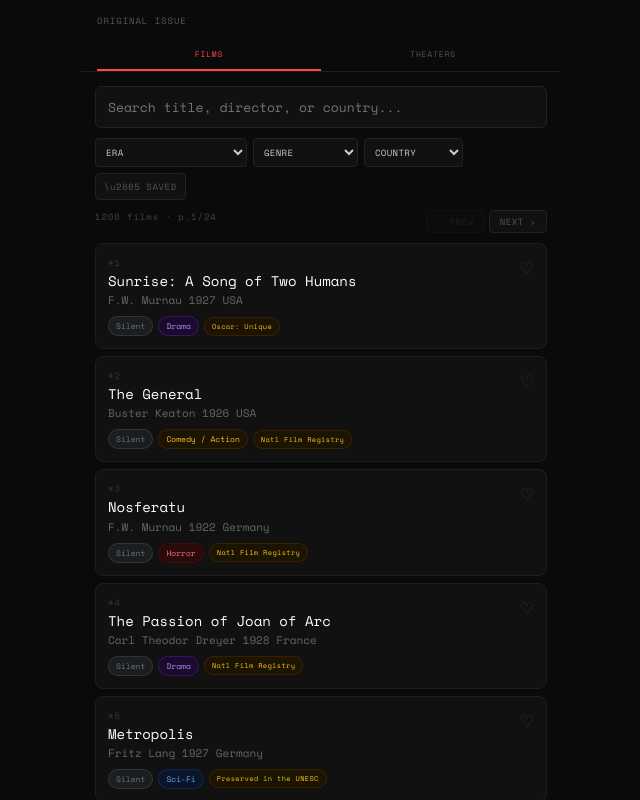
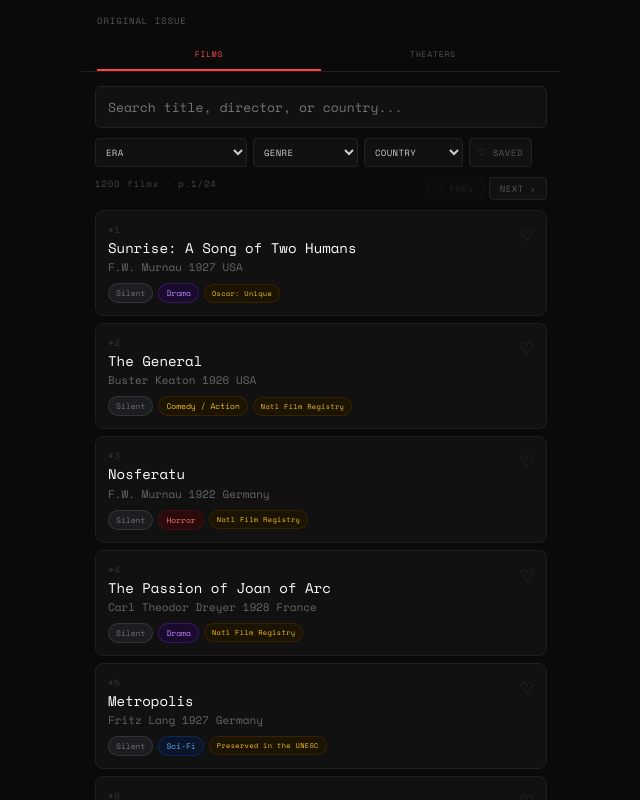
Before and after one commit to sunnyxiaoxinsun-bot/vinyl-hunting, a React (Vite) app: page / in a window 1280 px wide. Both pictures are taken after a click on the element 640 px from the left and 194 px from the top of the page. Shown: the top 800 px of the page, without its empty margins (319-959 px from the left). Built offline with nearby package versions, Linux system fonts and the light colour scheme.

Commit message:
Update App.jsx

```diff
--- a/src/App.jsx
+++ b/src/App.jsx
@@ -676,7 +676,7 @@ export default function App() {
               <select style={S.sel} value={filmCountryFilter} onChange={e=>{setFilmCountryFilter(e.target.value);setFilmPage(0);}}>
                 {FILM_COUNTRIES.map(c=><option key={c} value={c}>{c==="All"?"COUNTRY":c}</option>)}
               </select>
-              <button style={S.toggle(filmFavOnly)} onClick={()=>{setFilmFavOnly(!filmFavOnly);setFilmPage(0);}}>\u2665 SAVED</button>
+<button style={S.toggle(filmFavOnly)} onClick={()=>{setFilmFavOnly(!filmFavOnly);setFilmPage(0);}}>{filmFavOnly ? "\u2665" : "\u2661"} SAVED</button>
             </div>
             <div style={{display:"flex",alignItems:"center",justifyContent:"space-between",marginBottom:10}}>
               <span style={S.countLine}>{filteredFilms.length} films  {filmTotalPages > 1 ? "\u00b7 p." + (safeFilmPage+1) + "/" + filmTotalPages : ""}</span>
```
